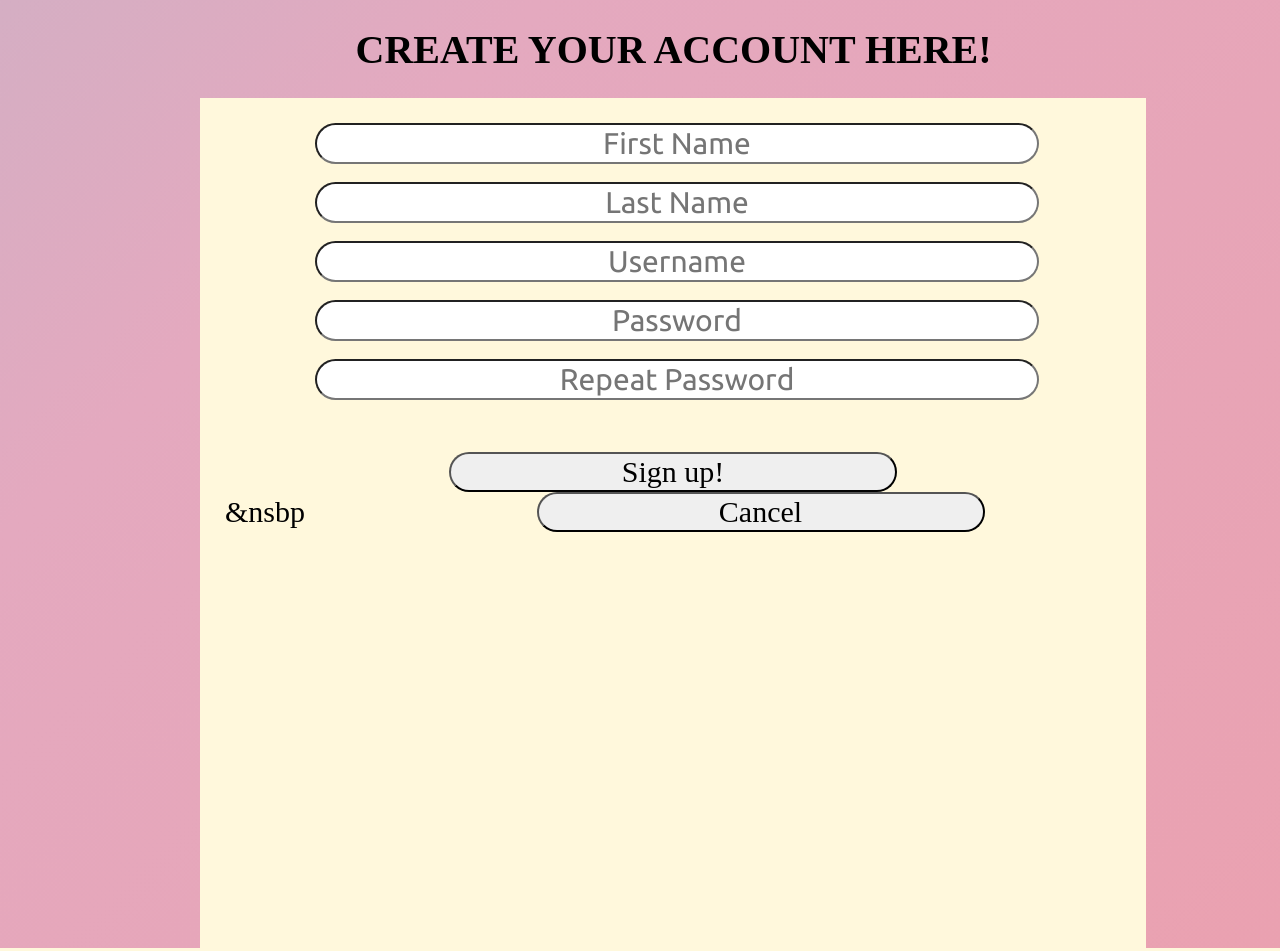
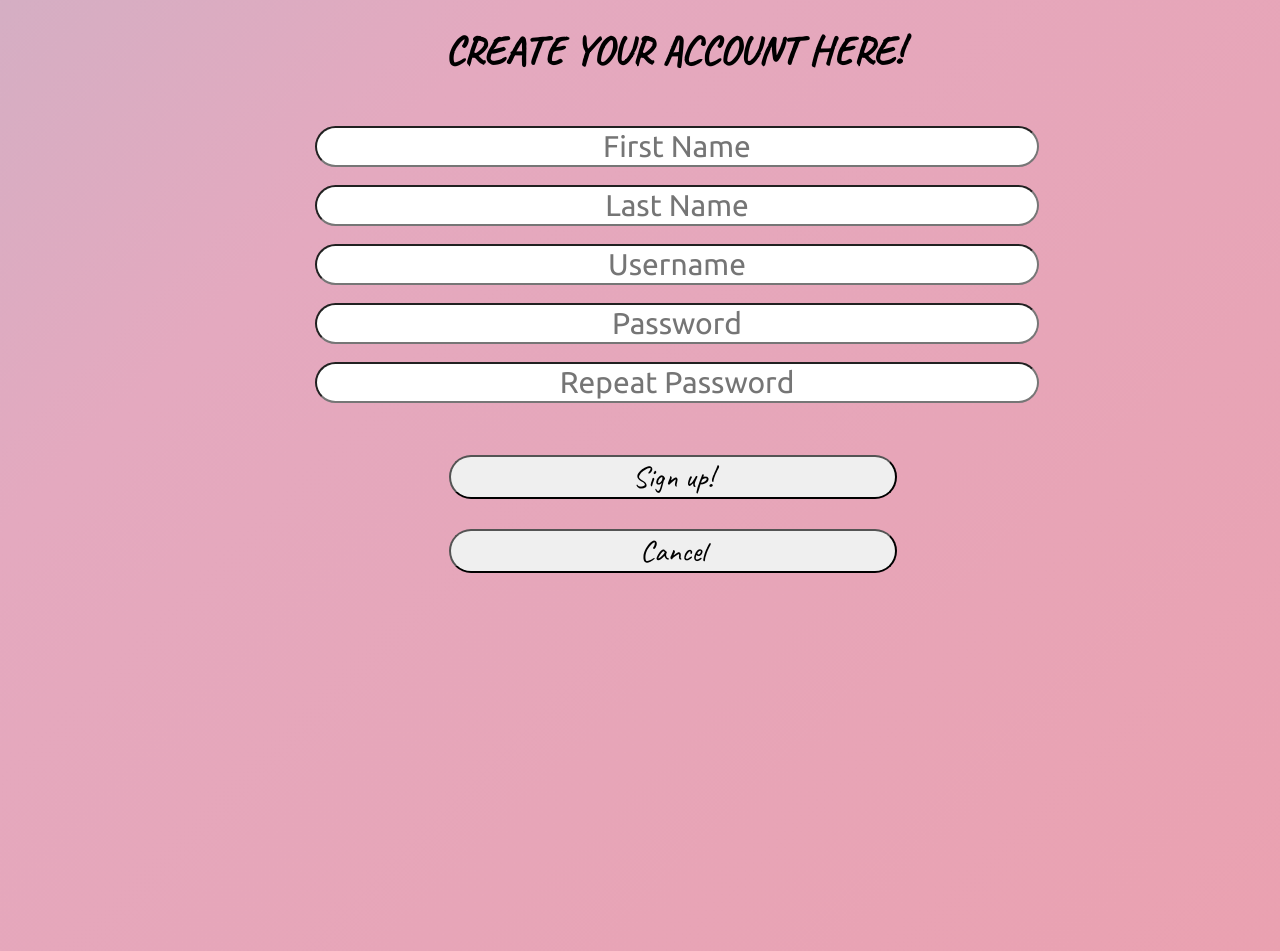
Before and after one commit to ChristianSilva1/ContactManager, a PHP site: page /signup.html in a window 1280 px wide. Run offline with PHP 8.4, Linux system fonts and the light colour scheme.

Commit message:
updated html and css

```diff
--- a/css/styles.css
+++ b/css/styles.css
@@ -29,6 +29,7 @@
     text-align: center;
     font-family: 'Caveat', 'sans-serif';
     color: #000;
+
 }
 
 #loginDiv
@@ -48,7 +49,7 @@
     width: 70%;
     margin-left: 15%;
     padding: 25px;
-    background-color: #FFF8DC;
+
 }
 
 #loggedInDiv
@@ -57,7 +58,7 @@
     width: 70%;
     margin-left: 15%;
     padding: 25px;
-    background-color: #F0FFFF;
+
 }
 
 #accessUIDiv
@@ -66,7 +67,7 @@
     width: 70%;
     margin-left: 15%;
     padding: 25px;
-    background-color: #F0FFFF;
+
 }
 
 .buttons
--- a/signup.html
+++ b/signup.html
@@ -7,9 +7,11 @@
   <meta http-equiv="X-UA-Compatible" content="ie=edge">
   <script type="text/javascript" src="js/md5.js"></script>
   <script type="text/javascript" src="js/code.js"></script>
-    <link href="css/styles.css" rel="stylesheet">
-    <link href="https://fonts.googleapis.com/css?family=Ubuntu" rel="stylesheet">
+  <link href="css/styles.css" rel="stylesheet">
+  <link href="https://fonts.googleapis.com/css?family=Ubuntu" rel="stylesheet">
+  <link href="https://fonts.googleapis.com/css2?family=Caveat&display=swap" rel="stylesheet">
 </head>
+
 <body>
   <h1 id="title">CREATE YOUR ACCOUNT HERE!</h1>
   <div id="signUpDiv">
@@ -20,7 +22,7 @@
     <input type="password" id="signUpPassword2" placeholder="Repeat Password"/><br />
     <span id="signUpResult"></span>
     <button type="button" id="signUpButton" class="buttons" onclick="doSignUp();"> Sign up! </button><br />
-    &nsbp
+    <p></p>
     <button type="button" id="cancelButton" class="buttons" onclick="window.location.href='http://www.group15apps.xyz/index.html'" > Cancel </button>
   </div>
 </body>
```
